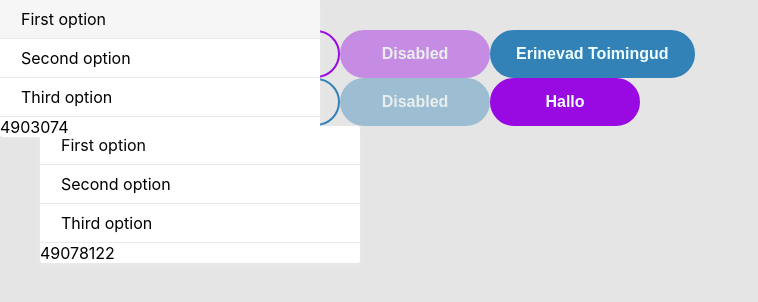
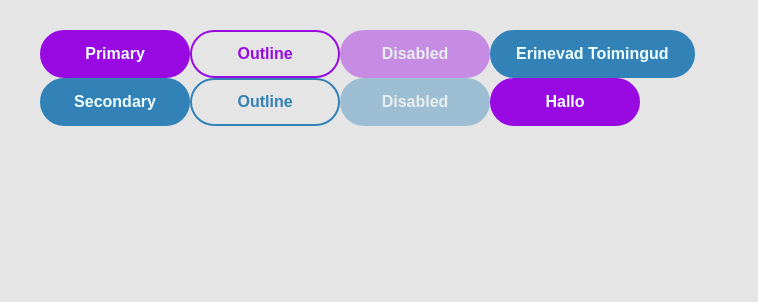
Before and after one commit to Fiooor/button-reactbs, a React (Create React App) app: page / in a window 1280 px wide. Shown: the top 302 px of the page, without its empty margins (0-758 px from the left). Built offline with nearby package versions, Linux system fonts and the light colour scheme.

Commit message:
Added proper dropdown placement

```diff
--- a/src/dropdown/dropdown.tsx
+++ b/src/dropdown/dropdown.tsx
@@ -1,4 +1,4 @@
-import React, {useEffect, useState} from "react";
+import React, { useEffect, useState } from "react";
 import Button, { TButtonType, IButtonProps } from "../button/button";
 import useForwardRef from "../hooks/useForwardRef";
 import './styles.scss'
@@ -17,10 +17,9 @@ export interface IDropdownProps<ButtonType = TButtonType> {
 }
 
 const Dropdown = React.forwardRef<HTMLButtonElement, IDropdownProps>((props, ref) => {
+    const dropRef = useForwardRef<HTMLButtonElement>(ref);
 
-    const items = props.items;
-    const { button } = props;
-    const listItems = items.map((item) =>
+    const listItems = props.items.map((item) =>
     <li className={"dropdown-item"} id={"test"}>
         <a className={"dropdown-link"} href={item.href}>
             <span className={"dropdown-label"}>{item.label}</span>
@@ -28,61 +27,38 @@ const Dropdown = React.forwardRef<HTMLButtonElement, IDropdownProps>((props, ref
     </li>
     );
 
-    const dropRef = useForwardRef<HTMLButtonElement>(ref);
-    const [isOpen, setIsOpen] = useState(false);
-    const [x, setX] = useState<number | undefined>();
-    const [y, setY] = useState<number | undefined>();
+    const [open, setOpen] = useState(false);
+    const [x, setX] = useState<number | undefined>()
+    const [y, setY] = useState<number | undefined>()
     const [h, setH] = useState<number | undefined>()
 
-    const setPosition = () => {
-        setIsOpen(!isOpen)
-        const dropdown = document.querySelector("div.dropdown") as HTMLElement;
-        if (dropdown) {
-            console.log(dropdown)
-            dropdown.setAttribute("style", `transform: translate3d(${x}px, ${h}px, 0px); inset: 0px auto auto 0px; z-index: 21`)
-        } else {
-            const observer = new MutationObserver(() => {
-                const dropdown = document.querySelector("div.dropdown") as HTMLElement;
-                if (dropdown) {
-                    observer.disconnect()
-                    console.log(dropdown)
-                    // X - Btn left | Y - Btn top + Btn height | Z - unnecessary
-                    dropdown.setAttribute("style", `transform: translate3d(${x}px, ${h}px, 0px); inset: 0px auto auto 0px; z-index: 21`)
-                }
-            });
-            observer.observe(document, {subtree: true, childList: true });
-        }
-    }
-
-    useEffect(() => {
-        setPosition();
-    }, []);
-
-    useEffect(() => {
-        window.addEventListener("resize", setPosition);
-    }, []);
-
-    useEffect(() => {
+    const getPosition = () => {
         const x = dropRef.current?.offsetLeft;
         setX(x);
 
         const y = dropRef.current?.offsetTop;
         setY(y);
 
-        const h = dropRef.current?.clientHeight + y;
+        const h = dropRef.current?.offsetHeight + y;
         setH(h);
+    }
+
+    const handleClick = () => {
+        setOpen(!open)
+    }
+
+    useEffect(() => {
+        getPosition()
+        window.addEventListener("resize", getPosition)
     })
 
     return (
         <>
-            <Button text={button.text} type={button.type} onClick={setPosition} ref={dropRef}/>
-            {isOpen && (
-                <div className={"dropdown"}>
+            <Button text={props.button.text} type={props.button.type} onClick={handleClick} ref={dropRef}/>
+            {open && (
+                <div className={"dropdown"} style={{transform: `translate3d(${x}px, ${h}px, 0px)`, inset: "0px auto auto 0px", zIndex: "21"}}>
                     <ul className={"dropdown__element"} id={props.id}>
                         {listItems}
-                        {x ?? "No "}
-                        {y ?? "No "}
-                        {h ?? "No "}
                     </ul>
                 </div>
             )}
```
